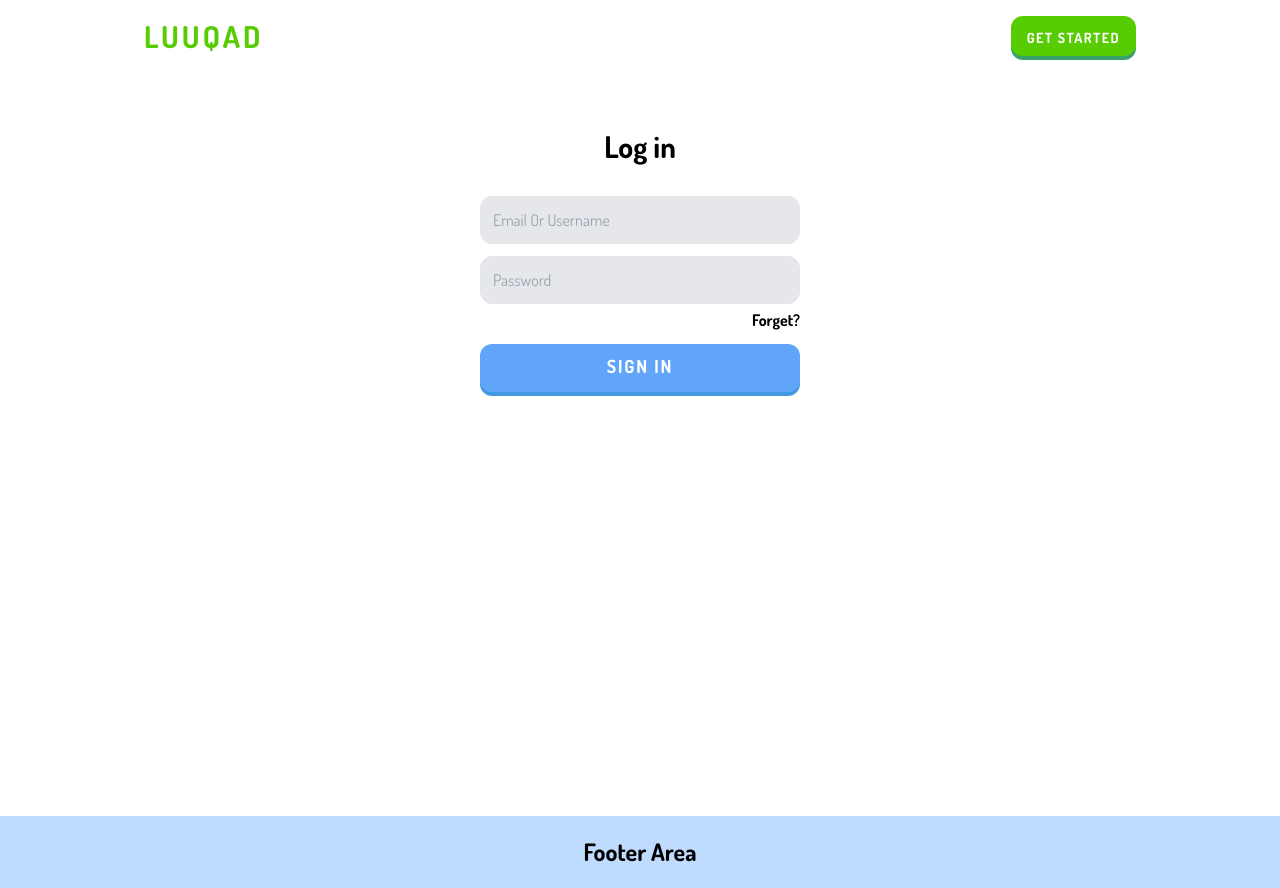
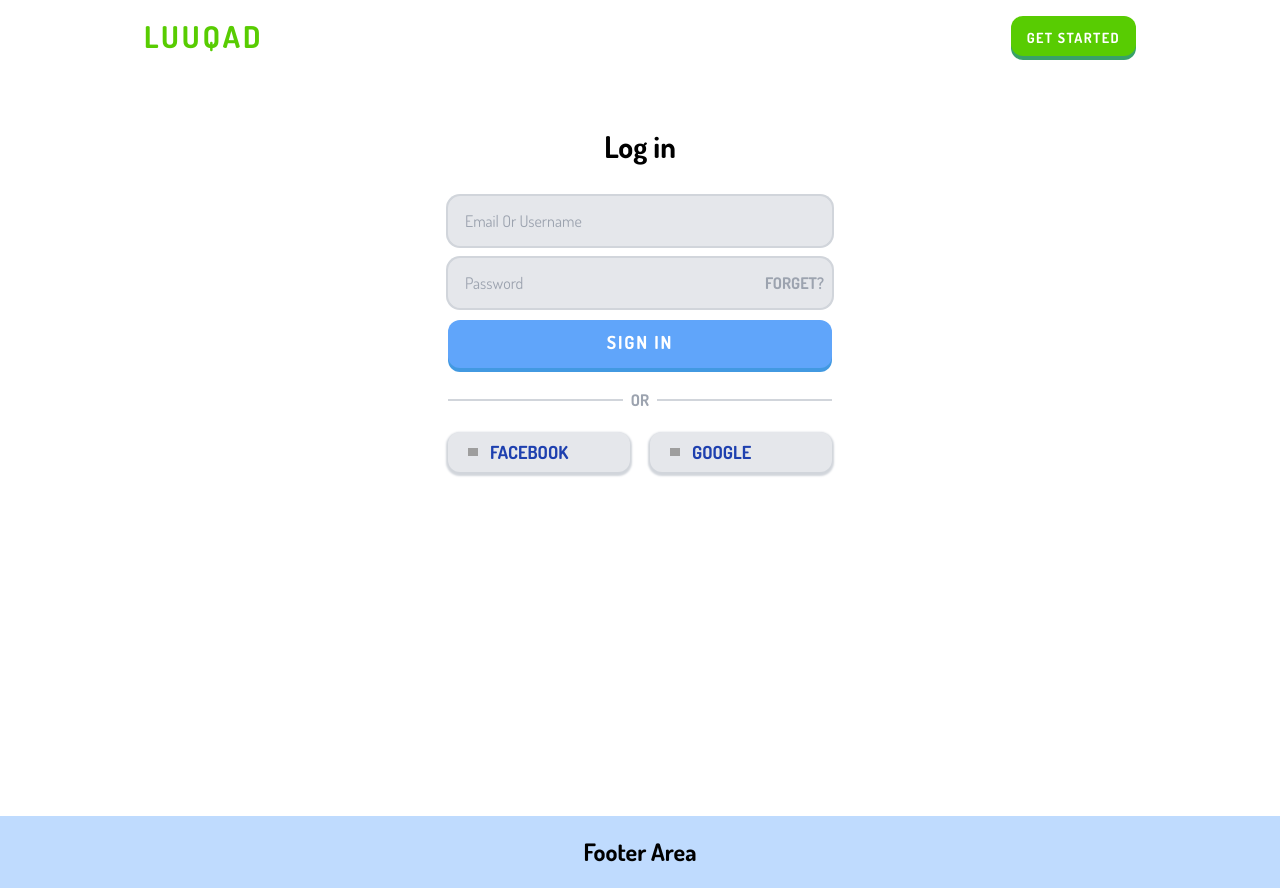
Before and after one commit to duraanali/luuqad, a Next.js app: page /login in a window 1280 px wide. Built offline with nearby package versions, Linux system fonts and the light colour scheme; grey boxes are pictures that could not be loaded.

Commit message:
i added full login page

```diff
--- a/app/login/page.tsx
+++ b/app/login/page.tsx
@@ -1,25 +1,67 @@
 import Link from "next/link";
+import Image from 'next/image'
 export default function Login() {
   return (
     <div className="min-h-full flex items-center justify-center py-12 px-4 sm:px-6 lg:px-8">
-        <div className='max-w-md w-full '>
+      <div className="max-w-sm">
         <div>
-                <h1 className='mt-6 text-center text-3xl font-extrabold'>Log in</h1>
+          <h1 className="mt-6 text-center text-3xl font-extrabold">Log in</h1>
         </div>
-            <div className="items-center flex flex-col justify-center">
-                <input type="email" autoComplete="none"  required className="h-12 justify-center mt-8 items-center appearance-none rounded-xl relative block w-80 px-3 py-2 border border-black-299 bg-gray-200" placeholder="Email Or Username" />
-                <input type="password" autoComplete="none"  required className="h-12 justify-center mt-3 items-center appearance-none rounded-xl relative block w-80 px-3  border border-black-299 bg-gray-200" placeholder="Password" />
+        <div className="items-center flex flex-col justify-center gap-3 mt-8">
+          <input
+            type="email"
+            autoComplete="none"
+            required
+            className="px-4 py-3 justify-center items-center appearance-none rounded-xl relative block w-96 px-3 py-2 border border-black-299 bg-gray-200 focus:outline-none ring-2 ring-gray-300"
+            placeholder="Email Or Username"
+          />
+          <div className="relative">
+            <input
+              type="password"
+              autoComplete="none"
+              required
+              className="px-4 py-3 justify-center items-center appearance-none rounded-xl relative block w-96 px-3  border border-black-299 bg-gray-200 focus:outline-none ring-2 ring-gray-300"
+              placeholder="Password"
+            />
+            {/* forget password link */}
+            <span className="absolute top-2/4 right-2 -translate-y-2/4">
+              <Link href="/learn" className="font-bold text-gray-400">
+                FORGET?
+              </Link>
+            </span>
           </div>
-            <div className="flex justify-end mr-16 mt-1 font-bold">
-              <Link href="/learn">Forget?</Link>
         </div>
-            <div className=" flex flex-col items-center text-center justify-center mt-3 space-y-4">
-            <Link href="/form" className="w-80 h-12 px-4 py-2 rounded-xl text-lg tracking-widest bg-blue-400 text-white font-bold hover:bg-blue-300 focus:outline-none focus:ring-2 focus:ring-green-400 focus:ring-offset-2 shadow-[0px_4px_0px_0px_#4299E1]">
-                SIGN IN{" "}
+
+        <div className="w-full flex flex-col items-center text-center justify-center mt-3 space-y-4">
+          <Link
+            href="/"
+            className="w-96 h-12 px-4 py-2 rounded-xl text-lg tracking-widest bg-blue-400 text-white font-bold hover:bg-blue-300 focus:outline-none focus:ring-2 focus:ring-green-400 focus:ring-offset-2 shadow-[0px_4px_0px_0px_#4299E1]"
+          >
+            SIGN IN
           </Link>
         </div>
-           <div>
+        {/* or line */}
 
+        <div className="w-full  flex items-center gap-2 mt-5">
+          <hr className="border-t-2 border-t-gray-300 flex-1" />
+          <p className="text-center text-gray-400 font-bold">OR</p>
+          <hr className="border-t-2 border-t-gray-300 flex-1" />
+        </div>
+
+        {/* OAuth Login */}
+        <div className="flex items-center gap-5 mt-5">
+  <button className="flex gap-2 items-center w-48 h-10 px-5 py-2 rounded-xl text-lg bg-gray-200 shadow-[0px_2px_2px_2px_#d1d5db]" type="button">
+    <div className="flex items-center">
+      <Image className="" src="https://d35aaqx5ub95lt.cloudfront.net/images/ded9ca9461387f30221b67f627227388.svg" alt="" width={10} height={10} />
+      <span className="pl-3 text-center font-bold text-blue-800 ">FACEBOOK</span>
+    </div>
+  </button>
+  <button className="flex gap-2 items-center w-48 h-10 px-5 py-2 rounded-xl text-lg bg-gray-200 shadow-[0px_2px_2px_2px_#d1d5db]" type="button">
+    <div className="flex items-center">
+      <Image className="" src="https://d35aaqx5ub95lt.cloudfront.net/images/7da752378a3b1b8bbcd94a4d4f10561e.svg" alt="" width={10} height={10} />
+      <span className="pl-3 text-center font-bold text-blue-800">GOOGLE</span>
+    </div>
+  </button>
 </div>
       </div>
     </div>
```
Lines whose indentation alone changed are shown as unchanged.
